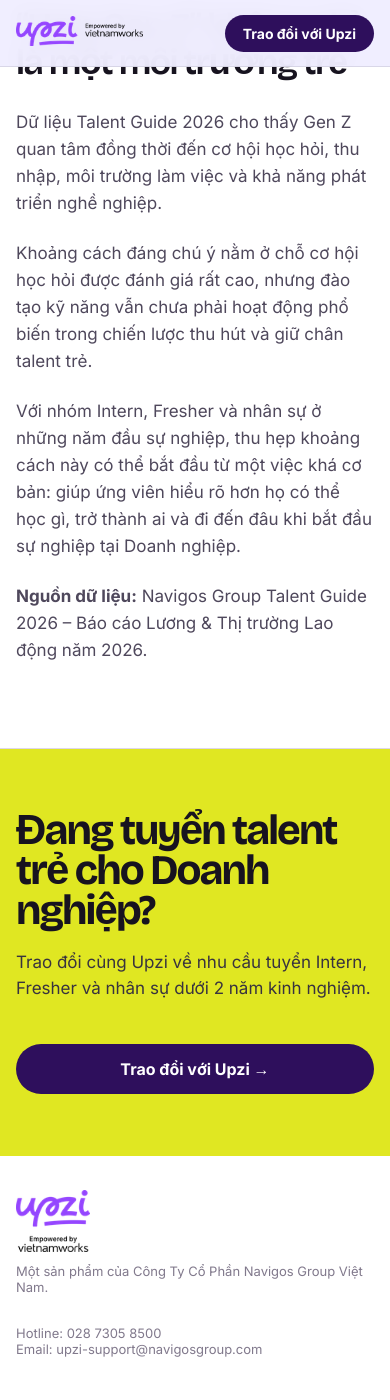
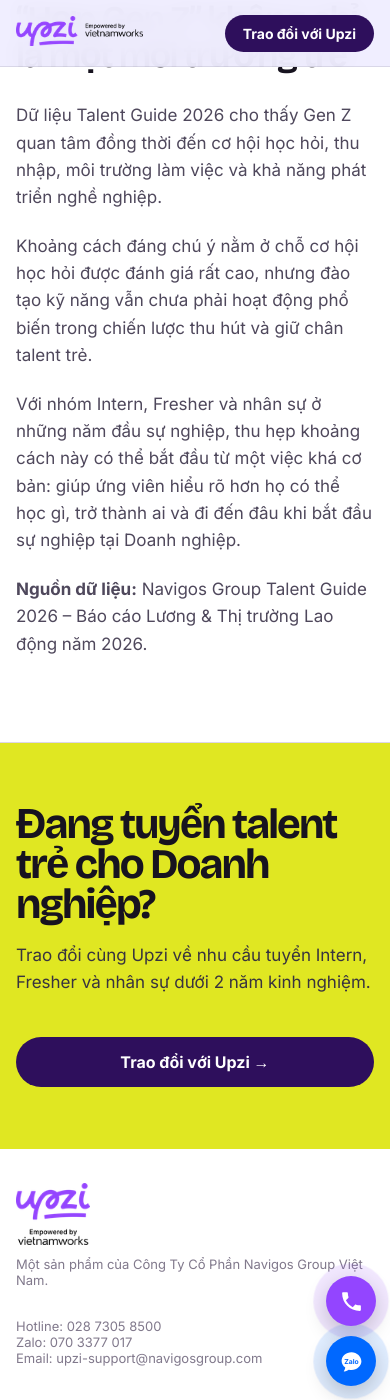
Before and after one commit to upzi-vn/employers, a Jekyll site: the page built from _posts/2026-08-08-bao-cao-genz.md, in a window 390 px wide and 1400 px high, scrolled down 7045 px. Built offline with Jekyll 4.4.1, drawn with Linux system fonts in a browser that asks for light colours.

Commit message:
Fix Trends layout spacing and add contact actions

```diff
--- a/_layouts/trend.html
+++ b/_layouts/trend.html
@@ -15,23 +15,45 @@
   <link rel="preconnect" href="https://fonts.gstatic.com" crossorigin>
   <link href="https://fonts.googleapis.com/css2?family=Bricolage+Grotesque:opsz,wght@12..96,500;12..96,600;12..96,700;12..96,800&family=Inter:wght@400;500;600;700&display=swap" rel="stylesheet">
   <style>
-    :root{--purple:#9345FF;--purple-dark:#551CAF;--purple-deep:#2E0F5C;--lime:#E0E722;--mint:#A8F0DA;--orange:#FFD8BE;--lav:#F0EDFF;--lav2:#F8F6FC;--ink:#17131F;--body:#4F485C;--line:#DDD6E8;--white:#fff;--display:'Bricolage Grotesque',sans-serif;--bodyfont:'Inter',sans-serif}
+    :root{--purple:#9345FF;--purple-dark:#551CAF;--purple-deep:#2E0F5C;--lime:#E0E722;--lav:#F0EDFF;--lav2:#F8F6FC;--ink:#17131F;--body:#4F485C;--line:#DDD6E8;--white:#fff;--display:'Bricolage Grotesque',sans-serif;--bodyfont:'Inter',sans-serif}
     *{box-sizing:border-box;margin:0;padding:0}body{font-family:var(--bodyfont);color:var(--ink);background:var(--white);-webkit-font-smoothing:antialiased}a{text-decoration:none;color:inherit}.wrap{width:min(1180px,calc(100% - 48px));margin:auto}
     .nav{position:sticky;top:0;z-index:50;background:rgba(240,237,255,.94);backdrop-filter:blur(12px);border-bottom:1px solid rgba(23,19,31,.1)}.nav-inner{height:66px;display:flex;align-items:center;justify-content:space-between;gap:20px}.logo-img{height:34px;width:auto}.nav-side{display:flex;align-items:center;gap:22px;font-size:14px;font-weight:700}.nav-side>a:first-child{color:var(--purple-dark)}.nav-cta{padding:10px 18px;border-radius:999px;background:var(--purple-deep);color:#fff}
-    .report-hero{position:relative;overflow:hidden;background:var(--lav);padding:64px 0 78px;border-bottom:1px solid rgba(23,19,31,.12)}.report-kicker{display:flex;align-items:center;justify-content:space-between;gap:20px;font-size:12px;font-weight:800;letter-spacing:.09em;text-transform:uppercase;color:var(--purple-dark);margin-bottom:42px}.report-display{position:relative;text-align:center;padding:18px 0 20px}.report-display h1{font-family:var(--display);font-size:clamp(64px,10vw,150px);line-height:.86;letter-spacing:-.06em;text-transform:uppercase;font-weight:700;max-width:1180px;margin:0 auto}.year-badge{position:absolute;right:5%;top:48%;transform:translateY(-50%) rotate(5deg);width:150px;height:150px;border:2px solid var(--ink);border-radius:50%;background:var(--lime);display:flex;align-items:center;justify-content:center;font-family:var(--display);font-size:38px;font-weight:600;box-shadow:7px 7px 0 var(--ink)}.report-dek{font-family:var(--display);font-size:clamp(23px,3vw,38px);line-height:1.18;letter-spacing:-.025em;font-weight:500;text-align:center;max-width:900px;margin:50px auto 0}
-    .report-main{background:#fff}.report-main section{padding:88px 0;border-bottom:1px solid var(--line)}.report-grid{display:grid;grid-template-columns:250px minmax(0,1fr);gap:70px;align-items:start}.section-label{font-family:var(--display);font-size:24px;line-height:1.15;letter-spacing:-.02em;font-weight:600;position:sticky;top:100px}.report-copy{max-width:800px}.report-copy>p{font-size:19px;line-height:1.6;color:var(--body);margin-bottom:22px}.report-copy h2{font-family:var(--display);font-size:clamp(36px,5vw,64px);line-height:1;letter-spacing:-.045em;margin:0 0 28px;font-weight:600}.report-copy h3{font-family:var(--display);font-size:28px;line-height:1.15;margin:38px 0 12px}.report-copy ul{padding-left:22px;margin:0 0 24px}.report-copy li{font-size:18px;line-height:1.6;color:var(--body);margin:8px 0}.takeaway{padding:30px 0;border-top:1px solid var(--line)}.takeaway:first-child{border-top:0;padding-top:0}.takeaway-title{font-family:var(--display);font-size:27px;line-height:1.22;letter-spacing:-.025em;color:var(--purple-dark);margin-bottom:10px;font-weight:600}.takeaway p{font-size:18px;line-height:1.58;color:var(--body)}
-    .data-band{background:var(--purple-deep);color:#fff!important}.data-band .section-label{color:var(--lime)}.data-band .report-copy>p,.data-band .report-copy li{color:rgba(255,255,255,.72)}.data-stack{display:grid;gap:18px;margin-top:34px}.data-card{display:grid;grid-template-columns:180px 1fr;gap:30px;align-items:center;padding:34px 0;border-top:1px solid rgba(255,255,255,.2)}.data-card:first-child{border-top:0}.data-number{font-family:var(--display);font-size:clamp(64px,8vw,104px);line-height:.85;letter-spacing:-.06em;color:var(--lime);font-weight:600}.data-text h3{font-family:var(--display);font-size:27px;margin:0 0 8px;color:#fff}.data-text p{font-size:17px;line-height:1.55;color:rgba(255,255,255,.7)}
+
+    .report-hero{overflow:hidden;background:var(--lav);padding:64px 0 78px;border-bottom:1px solid rgba(23,19,31,.12)}.report-kicker{display:flex;align-items:center;justify-content:space-between;gap:20px;font-size:12px;font-weight:800;letter-spacing:.09em;text-transform:uppercase;color:var(--purple-dark);margin-bottom:42px}.report-display{display:grid;grid-template-columns:minmax(0,1fr) 150px;gap:32px;align-items:center;padding:18px 0 20px}.report-display h1{font-family:var(--display);font-size:clamp(60px,8.5vw,132px);line-height:.86;letter-spacing:-.06em;text-transform:uppercase;font-weight:700;min-width:0}.year-badge{width:150px;height:150px;border:2px solid var(--ink);border-radius:50%;background:var(--lime);display:flex;align-items:center;justify-content:center;font-family:var(--display);font-size:38px;font-weight:600;box-shadow:7px 7px 0 var(--ink);transform:rotate(5deg)}.report-dek{font-family:var(--display);font-size:clamp(23px,3vw,38px);line-height:1.18;letter-spacing:-.025em;font-weight:500;text-align:center;max-width:900px;margin:50px auto 0}
+
+    .report-main{background:#fff}.report-main section{padding:88px 0;border-bottom:1px solid var(--line)}.report-grid{display:grid;grid-template-columns:250px minmax(0,1fr);gap:70px;align-items:start}.section-label{font-family:var(--display);font-size:24px;line-height:1.15;letter-spacing:-.02em;font-weight:600;position:sticky;top:100px}.report-copy{max-width:800px;min-width:0}.report-copy>p{font-size:19px;line-height:1.6;color:var(--body);margin-bottom:22px}.report-copy h2{font-family:var(--display);font-size:clamp(36px,5vw,64px);line-height:1;letter-spacing:-.045em;margin:0 0 28px;font-weight:600}.report-copy h3{font-family:var(--display);font-size:28px;line-height:1.15;margin:38px 0 12px}.report-copy ul{padding-left:22px;margin:0 0 24px}.report-copy li{font-size:18px;line-height:1.6;color:var(--body);margin:8px 0}
+
+    .data-band{background:var(--purple-deep);color:#fff!important}.data-band .section-label{color:var(--lime)}.data-band .report-copy>p,.data-band .report-copy li{color:rgba(255,255,255,.72)}.data-stack{display:grid;gap:18px;margin-top:34px}.data-card{display:grid;grid-template-columns:minmax(220px,240px) minmax(0,1fr);gap:34px;align-items:center;padding:34px 0;border-top:1px solid rgba(255,255,255,.2)}.data-card:first-child{border-top:0}.data-number{font-family:var(--display);font-size:clamp(58px,6vw,88px);line-height:.9;letter-spacing:-.055em;color:var(--lime);font-weight:600;white-space:nowrap}.data-text{min-width:0}.data-text h3{font-family:var(--display);font-size:27px;line-height:1.12;margin:0 0 8px;color:#fff}.data-text p{font-size:17px;line-height:1.55;color:rgba(255,255,255,.7)}
+
     .implications{background:var(--lav2)}.implication-list{display:grid;grid-template-columns:repeat(3,1fr);gap:14px;margin-top:38px}.implication{min-height:230px;background:#fff;border:1px solid var(--line);padding:28px;border-radius:20px}.implication-num{font-size:12px;font-weight:800;color:var(--purple);margin-bottom:48px}.implication h3{font-family:var(--display);font-size:23px;line-height:1.15;margin:0 0 10px}.implication p{font-size:15px;line-height:1.55;color:var(--body)}
-    .report-cta{background:var(--lime);padding:80px 0;border-bottom:0!important}.cta-inner{display:grid;grid-template-columns:1fr auto;gap:42px;align-items:end}.report-cta h2{font-family:var(--display);font-size:clamp(42px,6vw,76px);line-height:.95;letter-spacing:-.045em;max-width:820px}.report-cta p{font-size:17px;line-height:1.55;max-width:650px;margin-top:18px;color:#38333f}.report-cta a{display:inline-flex;align-items:center;justify-content:center;background:var(--purple-deep);color:#fff;border-radius:999px;padding:15px 24px;font-weight:800;white-space:nowrap}footer{background:#fff;padding:34px 0;color:#81798C;font-size:13px}.footer-inner{display:flex;justify-content:space-between;gap:30px;flex-wrap:wrap}.footer-logo{height:62px;margin-bottom:8px}
-    @media(max-width:850px){.report-grid{grid-template-columns:1fr;gap:28px}.section-label{position:static}.implication-list{grid-template-columns:1fr}.cta-inner{grid-template-columns:1fr}.year-badge{width:112px;height:112px;font-size:29px;right:2%;top:58%}.data-card{grid-template-columns:140px 1fr}}
-    @media(max-width:600px){.wrap{width:min(100% - 32px,1180px)}.nav-side>a:first-child{display:none}.logo-img{height:30px}.report-hero{padding:42px 0 54px}.report-kicker{margin-bottom:26px}.report-display h1{font-size:52px;line-height:.9}.year-badge{position:relative;right:auto;top:auto;transform:rotate(4deg);width:96px;height:96px;font-size:25px;margin:28px auto 0}.report-dek{font-size:24px;margin-top:34px}.report-main section{padding:62px 0}.report-copy>p{font-size:17px}.data-card{grid-template-columns:1fr;gap:14px}.data-number{font-size:72px}.report-cta{padding:62px 0}.report-cta a{width:100%}}
+
+    .mid-cta{background:var(--lav)!important;padding:56px 0!important}.mid-cta-card{background:var(--purple);color:#fff;border-radius:26px;padding:34px 38px;display:grid;grid-template-columns:minmax(0,1fr) auto;gap:30px;align-items:center}.mid-cta h2{font-family:var(--display);font-size:clamp(28px,3.5vw,44px);line-height:1.05;letter-spacing:-.035em;margin:0 0 10px}.mid-cta p{font-size:16px;line-height:1.55;color:rgba(255,255,255,.78);max-width:680px}.mid-cta a{display:inline-flex;align-items:center;justify-content:center;background:var(--lime);color:var(--purple-deep);border-radius:999px;padding:14px 22px;font-weight:800;white-space:nowrap}
+
+    .report-cta{background:var(--lime);padding:80px 0;border-bottom:0!important}.cta-inner{display:grid;grid-template-columns:1fr auto;gap:42px;align-items:end}.report-cta h2{font-family:var(--display);font-size:clamp(42px,6vw,76px);line-height:.95;letter-spacing:-.045em;max-width:820px}.report-cta p{font-size:17px;line-height:1.55;max-width:650px;margin-top:18px;color:#38333f}.report-cta a{display:inline-flex;align-items:center;justify-content:center;background:var(--purple-deep);color:#fff;border-radius:999px;padding:15px 24px;font-weight:800;white-space:nowrap}
+
+    .float-contact{position:fixed;right:20px;bottom:20px;z-index:999;display:flex;flex-direction:column;gap:12px}.float-btn{position:relative;width:54px;height:54px;border-radius:50%;display:flex;align-items:center;justify-content:center;box-shadow:0 8px 22px rgba(0,0,0,.2);transition:transform .18s ease}.float-btn:hover{transform:scale(1.08)}.float-btn svg{width:27px;height:27px}.float-hotline{background:var(--purple)}.float-zalo{background:#0068FF}.float-btn:before{content:'';position:absolute;inset:0;border-radius:50%;background:inherit;opacity:.45;animation:fpulse 2.4s ease-out infinite;z-index:-1}@keyframes fpulse{0%{transform:scale(1);opacity:.45}70%{transform:scale(1.7);opacity:0}100%{transform:scale(1.7);opacity:0}}.float-btn .flabel{position:absolute;right:64px;white-space:nowrap;background:var(--ink);color:#fff;font-size:13px;font-weight:600;padding:8px 14px;border-radius:8px;opacity:0;pointer-events:none;transform:translateX(6px);transition:opacity .18s ease,transform .18s ease}.float-btn:hover .flabel{opacity:1;transform:translateX(0)}
+
+    footer{background:#fff;padding:34px 0;color:#81798C;font-size:13px}.footer-inner{display:flex;justify-content:space-between;gap:30px;flex-wrap:wrap}.footer-logo{height:62px;margin-bottom:8px}
+
+    @media(max-width:900px){.report-display{grid-template-columns:minmax(0,1fr) 112px;gap:20px}.year-badge{width:112px;height:112px;font-size:29px}.report-grid{grid-template-columns:1fr;gap:28px}.section-label{position:static}.implication-list{grid-template-columns:1fr}.cta-inner,.mid-cta-card{grid-template-columns:1fr}.mid-cta a{width:max-content}.data-card{grid-template-columns:200px minmax(0,1fr)}}
+    @media(max-width:600px){.wrap{width:min(100% - 32px,1180px)}.nav-side>a:first-child{display:none}.logo-img{height:30px}.report-hero{padding:42px 0 54px}.report-kicker{margin-bottom:26px}.report-display{grid-template-columns:1fr;text-align:center}.report-display h1{font-size:52px;line-height:.9}.year-badge{width:96px;height:96px;font-size:25px;margin:8px auto 0}.report-dek{font-size:24px;margin-top:34px}.report-main section{padding:62px 0}.report-copy>p{font-size:17px}.data-card{grid-template-columns:1fr;gap:14px}.data-number{font-size:68px}.mid-cta-card{padding:28px 24px}.mid-cta a,.report-cta a{width:100%}.report-cta{padding:62px 0}.float-contact{right:14px;bottom:14px;gap:10px}.float-btn{width:50px;height:50px}.float-btn svg{width:25px;height:25px}.float-btn .flabel{display:none}}
+    @media(prefers-reduced-motion:reduce){.float-btn:before{animation:none}}
   </style>
 </head>
 <body>
   <nav class="nav"><div class="wrap nav-inner"><a href="{{ '/resources' | relative_url }}"><img src="/images/logo-upzi.png" srcset="/images/logo-upzi.png 1x, /images/logo-upzi@2x.png 2x" alt="Upzi" class="logo-img"></a><div class="nav-side"><a href="{{ '/resources' | relative_url }}">Resources</a><a href="{{ '/' | relative_url }}#leadform" class="nav-cta">Trao đổi với Upzi</a></div></div></nav>
+
   <header class="report-hero"><div class="wrap"><div class="report-kicker"><span>Upzi Trends</span><span>{{ page.trend_series | default: "Talent Guide 2026" }}</span></div><div class="report-display"><h1>{{ page.display_title | default: page.title }}</h1>{% if page.trend_year %}<div class="year-badge">{{ page.trend_year }}</div>{% else %}<div class="year-badge">{{ page.date | date: "%Y" }}</div>{% endif %}</div>{% if page.description %}<p class="report-dek">{{ page.description }}</p>{% endif %}</div></header>
+
   <main class="report-main">{{ content }}</main>
+
   <section class="report-cta"><div class="wrap cta-inner"><div><h2>Đang tuyển talent trẻ cho Doanh nghiệp?</h2><p>Trao đổi cùng Upzi về nhu cầu tuyển Intern, Fresher và nhân sự dưới 2 năm kinh nghiệm.</p></div><a href="{{ '/' | relative_url }}#leadform">Trao đổi với Upzi →</a></div></section>
-  <footer><div class="wrap footer-inner"><div><img src="/images/logo-upzi-vertical.png" srcset="/images/logo-upzi-vertical.png 1x, /images/logo-upzi-vertical@2x.png 2x" alt="Upzi" class="footer-logo"><div>Một sản phẩm của Công Ty Cổ Phần Navigos Group Việt Nam.</div></div><div>Hotline: 028 7305 8500<br>Email: upzi-support@navigosgroup.com</div></div></footer>
+
+  <footer><div class="wrap footer-inner"><div><img src="/images/logo-upzi-vertical.png" srcset="/images/logo-upzi-vertical.png 1x, /images/logo-upzi-vertical@2x.png 2x" alt="Upzi" class="footer-logo"><div>Một sản phẩm của Công Ty Cổ Phần Navigos Group Việt Nam.</div></div><div>Hotline: 028 7305 8500<br>Zalo: 070 3377 017<br>Email: upzi-support@navigosgroup.com</div></div></footer>
+
+  <div class="float-contact">
+    <a class="float-btn float-hotline" href="tel:02873058500" aria-label="Gọi hotline 028 7305 8500"><span class="flabel">Hotline: 028 7305 8500</span><svg viewBox="0 0 24 24" fill="none" xmlns="http://www.w3.org/2000/svg" aria-hidden="true"><path d="M6.6 10.8c1.4 2.8 3.8 5.1 6.6 6.6l2.2-2.2c.3-.3.7-.4 1-.2 1.1.4 2.4.6 3.6.6.6 0 1 .4 1 1V20c0 .6-.4 1-1 1-9.4 0-17-7.6-17-17 0-.6.4-1 1-1h3.5c.6 0 1 .4 1 1 0 1.3.2 2.5.6 3.6.1.3 0 .7-.2 1l-2.3 2.2z" fill="#fff"/></svg></a>
+    <a class="float-btn float-zalo" href="https://zalo.me/0703377017" target="_blank" rel="noopener" aria-label="Nhắn Zalo 070 3377 017"><span class="flabel">Zalo: 070 3377 017</span><svg viewBox="0 0 48 48" xmlns="http://www.w3.org/2000/svg" aria-hidden="true"><path d="M24 6C13.5 6 5 13.4 5 22.6c0 5.2 2.7 9.9 7 13-.3 2.6-1.3 5-2.6 6.6-.4.5 0 1.2.6 1.1 3.9-.6 6.9-2.3 8.8-3.6 1.7.4 3.4.6 5.2.6 10.5 0 19-7.4 19-16.6S34.5 6 24 6z" fill="#fff"/><text x="24" y="28" font-family="Inter, Arial, sans-serif" font-size="13" font-weight="700" fill="#0068FF" text-anchor="middle">Zalo</text></svg></a>
+  </div>
 </body>
 </html>
```
